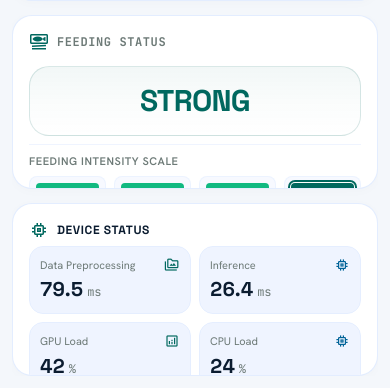
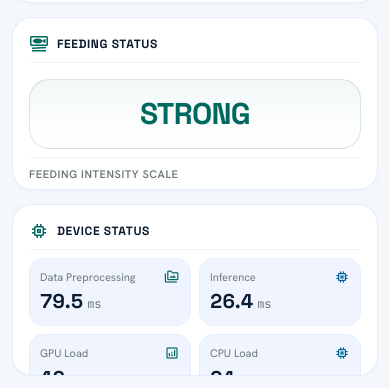
Before and after one commit to hoangphihung2004/Capstone_2026_Fish_Feeding_Intensity, a FastAPI app: page / in a window 390 px wide. Shown: the part 456-844 px from the top of the page. Run offline with FastAPI, Linux system fonts and the light colour scheme; parts of the project's set-up code (start-up, migrations or seed data) failed here and were passed over; some libraries are stand-ins or nearby versions.

Commit message:
style(dashboard): set title to Camera & Hydrophone, remove Real-Time badge, and harmonize card header typography

```diff
--- a/U_FFIA27K_multimodal_deployment/web_dashboard/templates/index.html
+++ b/U_FFIA27K_multimodal_deployment/web_dashboard/templates/index.html
@@ -121,22 +121,13 @@
     <div id="view-farm" class="h-full flex flex-col overflow-hidden">
       <!-- 2-COLUMN BALANCED GRID -->
       <div class="flex-1 min-h-0 grid grid-cols-1 lg:grid-cols-12 gap-3.5 items-stretch overflow-hidden">
-        <!-- KHỐI TRÁI: LIVE MULTIMODAL STREAM (7 Cols) -->
-        <section class="lg:col-span-7 bg-surface-container-lowest rounded-2xl p-3.5 border border-surface-container-high/80 shadow-[0_2px_12px_rgba(0,0,0,0.02)] flex flex-col justify-between overflow-hidden">
-          <!-- Card Header with Real-Time Indicator -->
-          <div class="flex items-center justify-between pb-2 border-b border-surface-container-low mb-2 shrink-0 gap-2">
+        <!-- KHỐI TRÁI: CAMERA & HYDROPHONE (7 Cols) -->
+        <section class="lg:col-span-7 bg-surface-container-lowest rounded-2xl p-4 border border-surface-container-high/80 shadow-[0_2px_12px_rgba(0,0,0,0.02)] flex flex-col justify-between overflow-hidden">
+          <!-- Card Header: Camera & Hydrophone -->
+          <div class="flex items-center justify-between pb-2 border-b border-surface-container-low mb-2 shrink-0">
             <div class="flex items-center gap-2">
               <span class="material-symbols-outlined text-primary text-[20px]">sensors</span>
-              <h2 class="text-xs font-display font-bold text-on-surface uppercase tracking-wider">Live Multimodal Stream (Camera & Hydrophone)</h2>
-            </div>
-
-            <!-- Real-Time Stream Status Badge -->
-            <div class="flex items-center gap-1.5 px-2.5 py-0.5 rounded-full bg-emerald-500/10 border border-emerald-500/20 text-emerald-600 text-[11px] font-mono font-bold tracking-wider">
-              <span class="relative flex h-2 w-2">
-                <span class="animate-ping absolute inline-flex h-full w-full rounded-full bg-emerald-400 opacity-75"></span>
-                <span class="relative inline-flex rounded-full h-2 w-2 bg-emerald-500"></span>
-              </span>
-              REAL-TIME
+              <h2 class="text-xs font-display font-bold text-on-surface uppercase tracking-wider">Camera & Hydrophone</h2>
             </div>
           </div>
 
@@ -181,10 +172,10 @@
         <div class="lg:col-span-5 flex flex-col gap-3.5 h-full overflow-hidden">
           <!-- CARD 1: FEEDING STATUS -->
           <section class="flex-1 min-h-0 bg-surface-container-lowest rounded-2xl p-4 border border-surface-container-high/80 shadow-[0_2px_12px_rgba(0,0,0,0.02)] flex flex-col justify-between overflow-hidden">
-            <div class="flex items-center justify-between pb-1.5 shrink-0">
+            <div class="flex items-center justify-between pb-2 border-b border-surface-container-low mb-2 shrink-0">
               <div class="flex items-center gap-2">
                 <span class="material-symbols-outlined text-primary text-[20px]">set_meal</span>
-                <h2 class="text-xs uppercase tracking-wider font-label-md font-bold text-outline">FEEDING STATUS</h2>
+                <h2 class="text-xs font-display font-bold text-on-surface uppercase tracking-wider">Feeding Status</h2>
               </div>
             </div>
 
@@ -223,7 +214,7 @@
 
           <!-- CARD 2: DEVICE STATUS (Option 1: Hardware Health & AI Speed) -->
           <section class="flex-1 min-h-0 bg-surface-container-lowest rounded-2xl p-4 border border-surface-container-high/80 shadow-[0_2px_12px_rgba(0,0,0,0.02)] flex flex-col justify-between overflow-hidden">
-            <div class="flex items-center justify-between pb-1.5 shrink-0">
+            <div class="flex items-center justify-between pb-2 border-b border-surface-container-low mb-2 shrink-0">
               <div class="flex items-center gap-2">
                 <span class="material-symbols-outlined text-primary text-[20px]">memory</span>
                 <h2 class="text-xs font-display font-bold text-on-surface uppercase tracking-wider">Device Status</h2>
```
